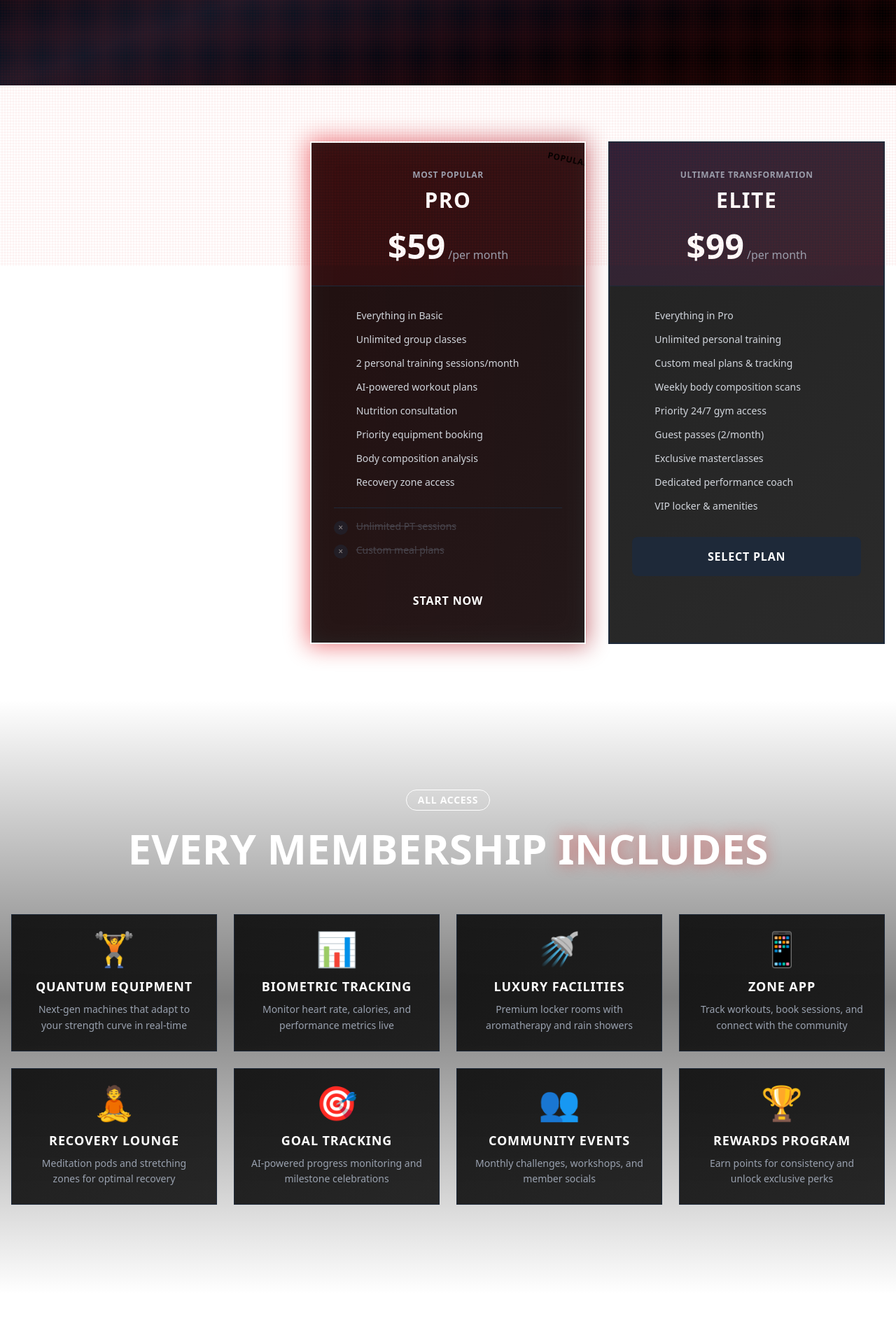
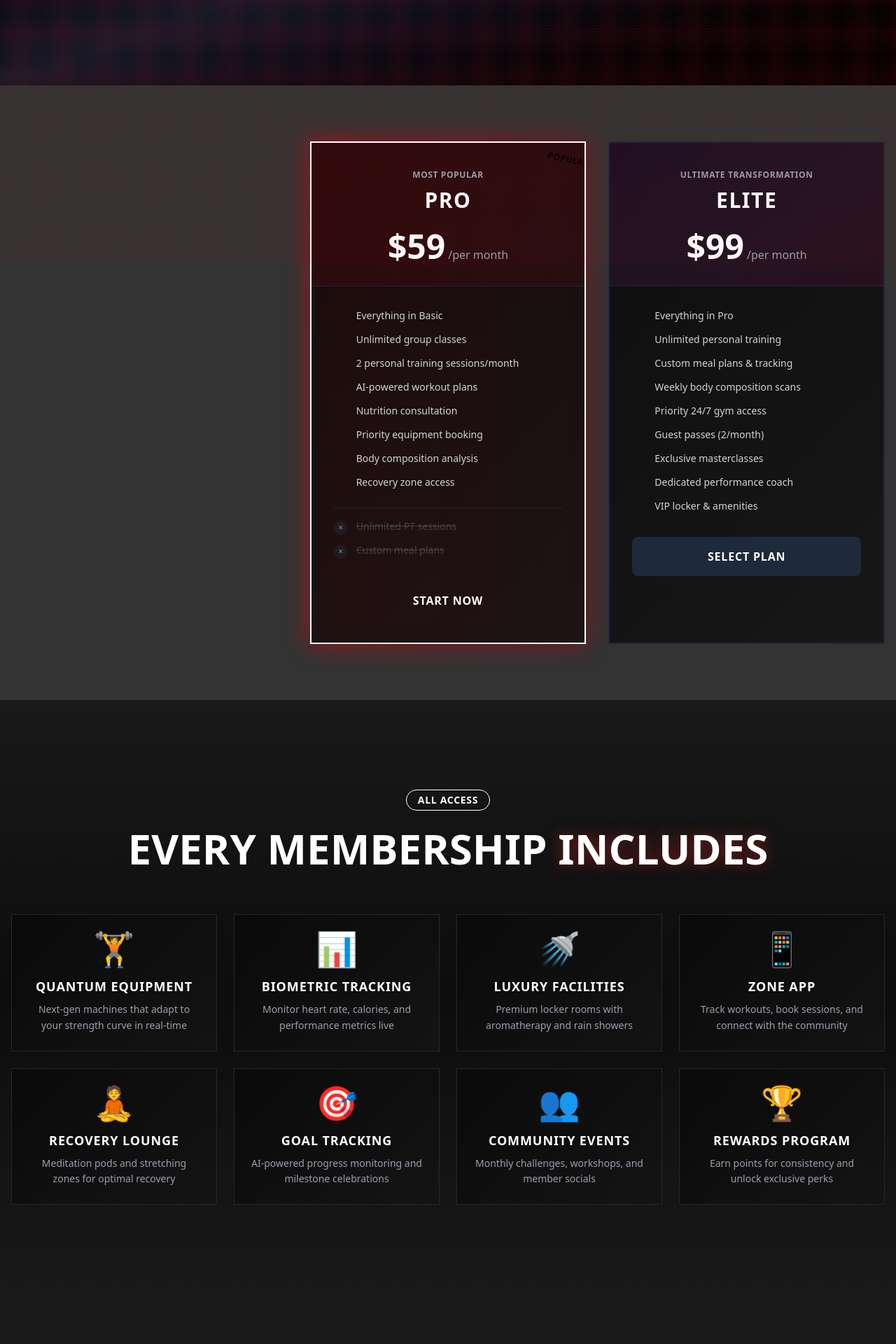
Before and after one commit to Duardz/power-zone, a SvelteKit app: page /membership in a window 1280 px wide. Shown: the part 420-2340 px from the top of the page at 70% size. Built offline with nearby package versions, Linux system fonts and the light colour scheme.

Commit message:
Update membership section bg-color

```diff
--- a/src/routes/membership/+page.svelte
+++ b/src/routes/membership/+page.svelte
@@ -126,7 +126,7 @@
 </section>
 
 <!-- Pricing Cards -->
-<section class="py-20 px-4 relative">
+<section class="py-20 px-4 relative bg-black/80">
   <div class="container mx-auto max-w-7xl">
     <!-- Plan selector (mobile) -->
     <div class="md:hidden mb-8">
@@ -287,7 +287,7 @@
 </section>
 
 <!-- Features Grid -->
-<section class="py-32 px-4 bg-gradient-to-b from-transparent via-black/50 to-transparent">
+<section class="py-32 px-4 bg-gradient-to-b from-transparent via-black/50 to-transparent bg-black/90">
   <div class="container mx-auto max-w-7xl">
     <div class="text-center mb-16">
       <span class="inline-block px-4 py-1 bg-gym-red/20 border border-gym-red/50 rounded-full
@@ -366,7 +366,7 @@
 </section>
 
 <!-- Comparison Table -->
-<section class="py-32 px-4 relative overflow-hidden">
+<section class="py-32 px-4 bg-black/90 relative overflow-hidden">
   <div class="container mx-auto max-w-6xl">
     <div class="text-center mb-16">
       <span class="inline-block px-4 py-1 bg-gym-red/20 border border-gym-red/50 rounded-full
@@ -497,7 +497,7 @@
 </section>
 
 <!-- CTA Section -->
-<section class="py-32 px-4 relative overflow-hidden">
+<section class="py-32 px-4 bg-black/88 relative overflow-hidden">
   <div class="absolute inset-0">
     <div class="absolute inset-0 bg-gradient-to-r from-gym-red/20 via-transparent to-gym-red/20"></div>
   </div>
```
